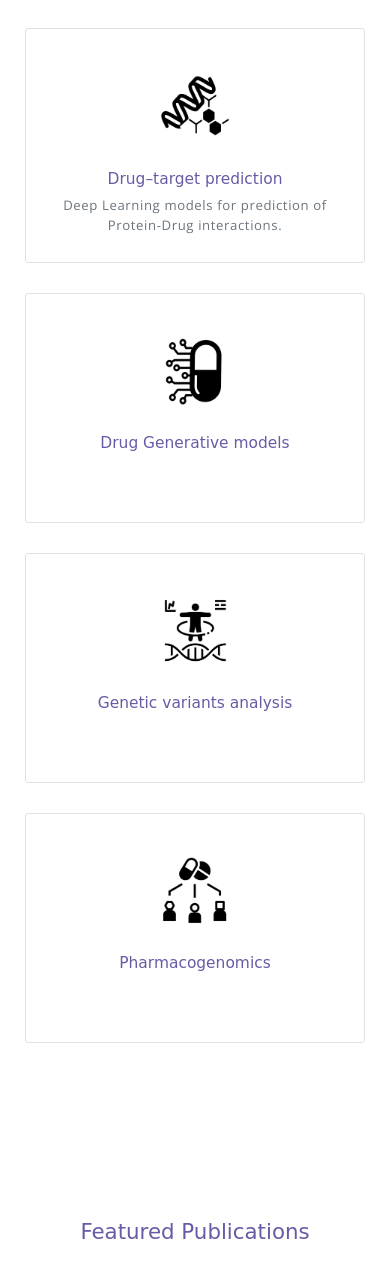
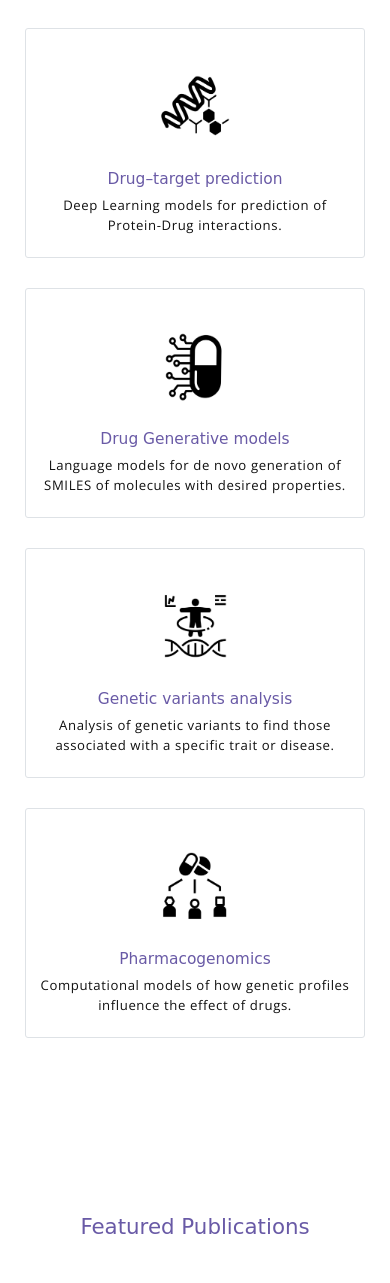
Before and after one commit to joelarrais/joelarrais.github.io, a PHP site: page / in a window 390 px wide; the page is wider, and only the part inside the window is pictured. Shown: the part 2123-3406 px from the top of that part. Run offline with PHP 8.4, Linux system fonts and the light colour scheme; some web fonts are replaced.

Commit message:
Fix group photo overflow, hidden research descriptions, stretched photos
- The group photo used .portfolio-card-img outside a .portfolio-card, so
  nothing limited its width: it rendered at its natural 1600px and made
  the whole page scroll sideways (1685px wide on a 1280px screen). It now
  has its own .group-photo rule (width 100%).
- Research interests: three of the four descriptions were hidden until
  hover (so practically invisible on phones) while the first was always
  shown. All four are now always visible, with equal-height cards and a
  gap between rows on tablet widths.
- Team photos that are not square (e.g. Maryam Abbasi) were squeezed into
  the 90x90 circle; object-fit: cover crops them instead.

Co-Authored-By: Claude Opus 5.5 <noreply@anthropic.com>
Claude-Session: https://claude.ai/code/session_012MMwCWSBcsTJVE7r9s7ozG

```diff
--- a/assets/css/style.css
+++ b/assets/css/style.css
@@ -710,6 +710,12 @@ p {
   padding: 40px 0 !important;
 }
 
+/* team photo below the team cards: never wider than the page */
+.group-photo {
+  width: 100%;
+  height: auto;
+}
+
 /* ---------- 10. About ---------- */
 
 .about {
@@ -749,44 +755,33 @@ p {
 
 /* ---------- 11. Cards ---------- */
 
-/* Research interests: icon on top, description revealed on hover */
+/* Research interests: icon, title and description. Cards in a row share
+   the height of the tallest; the 30px bottom margin separates rows when
+   the cards wrap (below 992px). */
 .service-card {
-  position: relative;
+  height: calc(100% - 30px);
   min-height: 230px;
-  overflow: hidden;
+  margin-bottom: 30px;
+  padding: 10px 10px 20px;
   border: 1px solid var(--border);
   border-radius: 3px;
 }
 
-.service-card .body {
-  padding: 10px;
+@media (min-width: 992px) {
+  .service-card {
+    height: 100%;
+    margin-bottom: 0;
+  }
 }
 
-.service-card .body img.icon {
+.service-card .icon {
   width: 75px;
   margin-top: 30px;
   margin-bottom: 25px;
-  transition: all 0.3s;
 }
 
-.service-card .body .subtitle {
-  position: absolute;
-  bottom: -100%;
-  opacity: 0;
-  visibility: hidden;
-  transition: all 0.3s;
-}
-
-.service-card:hover .body img.icon {
-  width: 45px;
-  margin-top: 5px;
-  margin-bottom: 15px;
-}
-
-.service-card:hover .body .subtitle {
-  bottom: 7px;
-  opacity: 1;
-  visibility: visible;
+.service-card .subtitle {
+  margin-bottom: 0;
 }
 
 /* Featured publications: clickable visual abstracts */
@@ -801,8 +796,7 @@ p {
 }
 
 @media (max-width: 767.98px) {
-  .portfolio-card,
-  .service-card {
+  .portfolio-card {
     margin-bottom: 30px;
   }
 }
@@ -829,6 +823,7 @@ p {
   width: 90px;
   height: 90px;
   padding: 4px;
+  object-fit: cover;
   background: #fff;
   border-radius: 50%;
 }
--- a/index.html
+++ b/index.html
@@ -156,7 +156,7 @@
                             <div class="body">
                                 <img src="assets/myimgs/interest1.png" alt="" class="icon">
                                 <h6 class="title">Drug–target prediction</h6>
-                               <p class="text-muted">Deep Learning models for prediction of Protein-Drug interactions.</p>
+                                <p class="subtitle">Deep Learning models for prediction of Protein-Drug interactions.</p>
                             </div>
                         </div>
                     </div>
@@ -370,7 +370,7 @@
         </div><!-- end of row -->
         <div class="row">
             <div class="col-12">
-                <img class="portfolio-card-img" loading="lazy" src="assets/myimgs/group1.jpg" alt="Research group photo">
+                <img class="group-photo" loading="lazy" src="assets/myimgs/group1.jpg" alt="Research group photo">
             </div>
         </div>
     </div><!-- end of container -->
```
